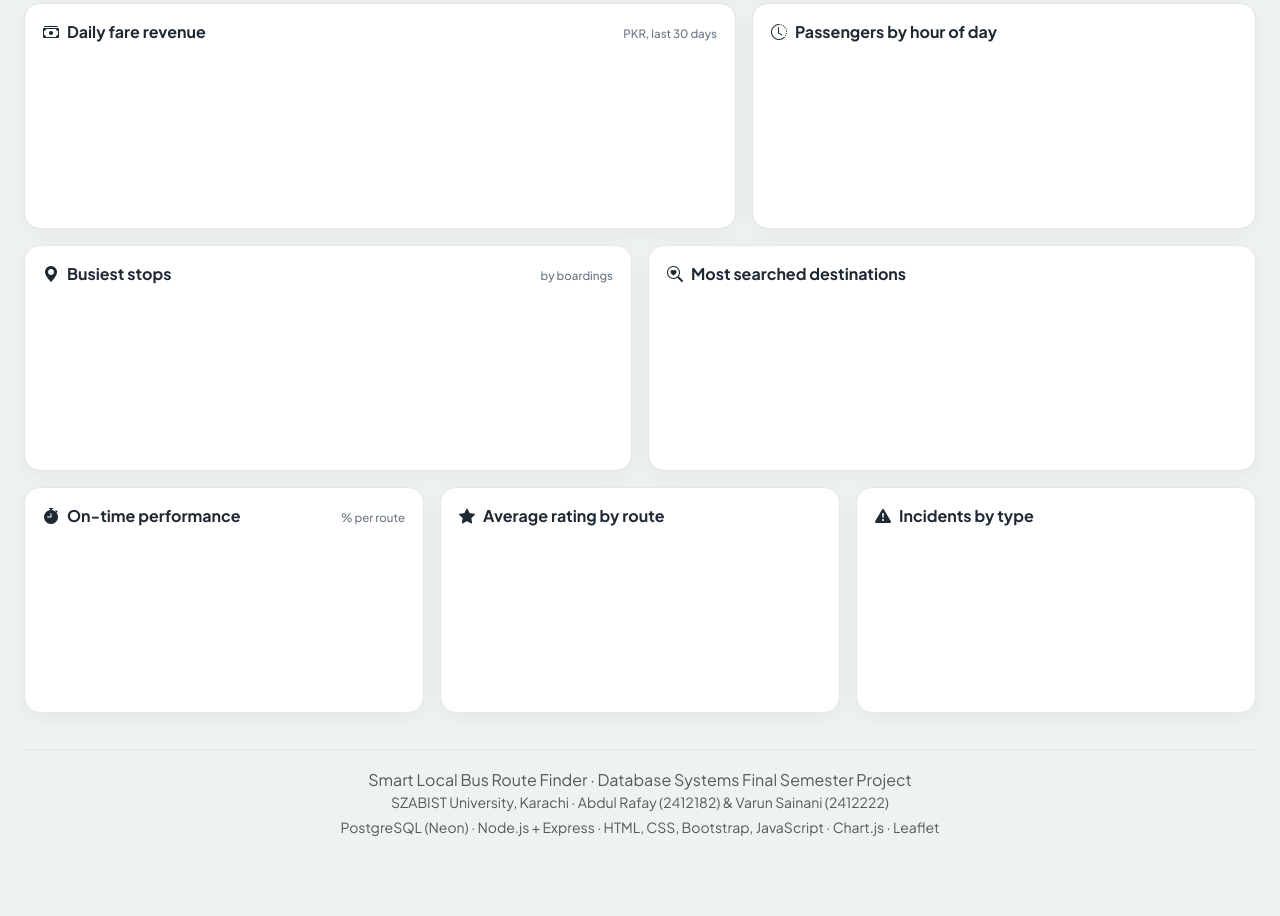
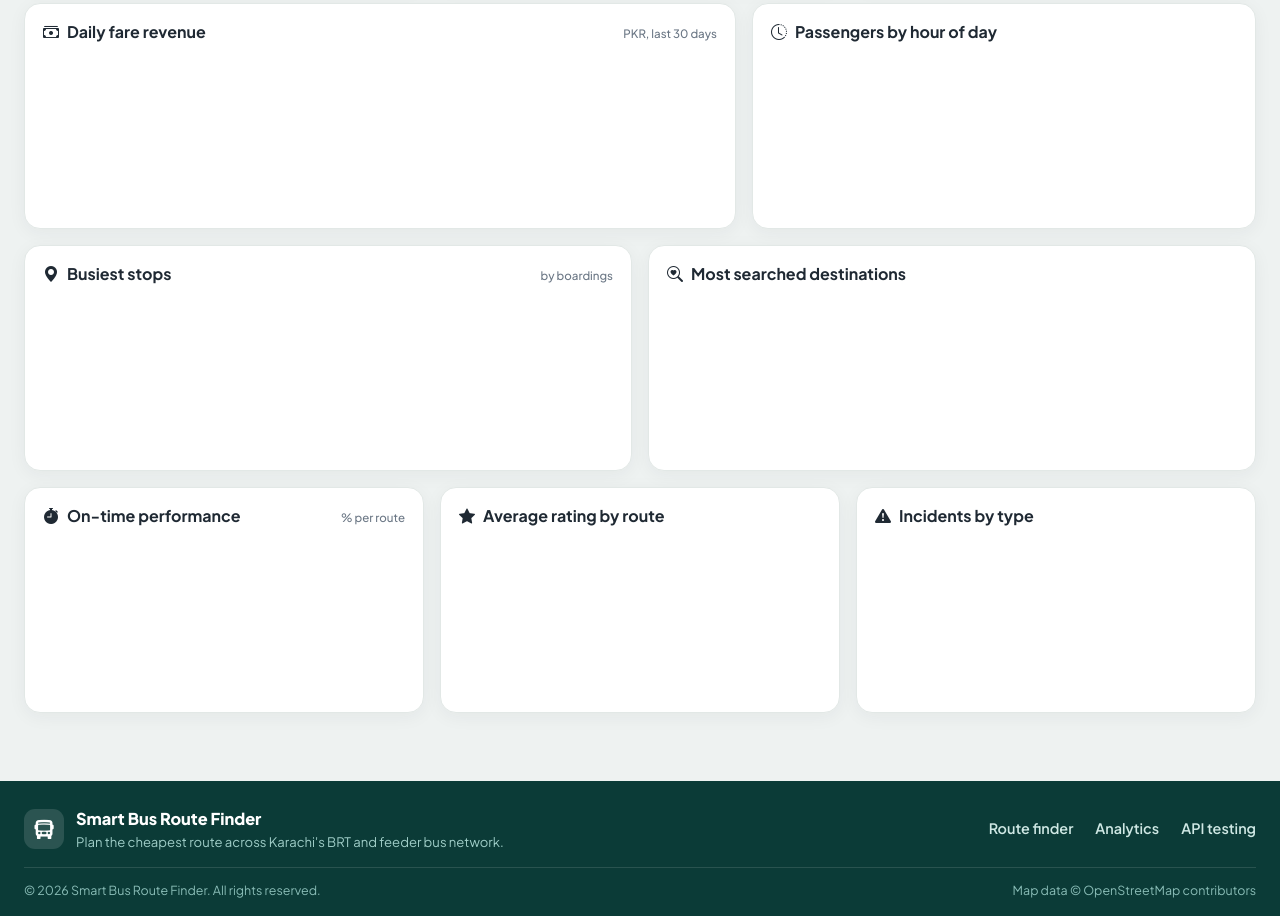
Before and after one commit to varunsainani/smart-bus-route-finder, a website: page public/index.html in a window 1280 px wide. Shown: the part 1126-2042 px from the top of the page. Before the commit the page ends 1998 px from the top, so only its background shows below. Drawn offline with nearby package versions, Linux system fonts and the light colour scheme; no server answers.

Commit message:
feat(ui): remove names, add standard site footer, improve mobile responsiveness

```diff
--- a/public/css/styles.css
+++ b/public/css/styles.css
@@ -132,10 +132,43 @@ body {
 .chart-head small { color: var(--muted); font-weight: 500; font-size: 0.72rem; }
 .chart-card canvas { max-height: 270px; }
 
-/* ---- footer ---- */
-.app-footer { margin: 36px 0 10px; padding-top: 18px; border-top: 1px solid var(--line); }
+/* ---- site footer (normal website footer) ---- */
+.site-footer { margin-top: 44px; background: #0b3b37; color: #cfe8e4; padding: 26px 0 16px; }
+.footer-top {
+  display: flex; justify-content: space-between; align-items: center; gap: 18px; flex-wrap: wrap;
+  padding-bottom: 16px; border-bottom: 1px solid rgba(255, 255, 255, 0.12);
+}
+.footer-brand { display: flex; align-items: center; gap: 12px; }
+.footer-logo {
+  width: 40px; height: 40px; border-radius: 11px; background: rgba(255, 255, 255, 0.13);
+  display: grid; place-items: center; color: #fff; font-size: 1.2rem;
+}
+.fb-title { font-weight: 800; color: #fff; font-size: 1.02rem; }
+.fb-sub { font-size: 0.82rem; color: #9fcdc7; }
+.footer-links { display: flex; gap: 22px; flex-wrap: wrap; }
+.footer-links a { color: #cfe8e4; text-decoration: none; font-size: 0.9rem; font-weight: 600; }
+.footer-links a:hover { color: #fff; }
+.footer-bottom {
+  display: flex; justify-content: space-between; gap: 8px 16px; flex-wrap: wrap;
+  padding-top: 13px; font-size: 0.78rem; color: #89bcb6;
+}
 
+/* ---- responsive ---- */
+@media (max-width: 991px) {
+  .map-card, #map { min-height: 340px; }
+}
 @media (max-width: 575px) {
   .brand-title { font-size: 0.95rem; }
-  .kpi .kpi-val { font-size: 1.3rem; }
+  .brand-sub { display: none; }
+  .kpi { padding: 12px; }
+  .kpi .kpi-val { font-size: 1.25rem; }
+  .kpi .kpi-label { font-size: 0.68rem; }
+  .chart-card .card-body { padding: 13px 14px; }
+  .chart-card canvas { max-height: 240px; }
+  .map-card, #map { min-height: 300px; }
+  .plan-stat .v { font-size: 1rem; }
+  .footer-top { justify-content: center; text-align: center; }
+  .footer-brand { flex-direction: column; text-align: center; gap: 8px; }
+  .footer-bottom { justify-content: center; text-align: center; }
+  .status-pill { font-size: 0.68rem; padding: 4px 9px; }
 }
--- a/public/index.html
+++ b/public/index.html
@@ -31,9 +31,6 @@
         </span>
       </a>
       <div class="d-flex align-items-center gap-3">
-        <span class="navbar-text small d-none d-md-block group-tag">
-          <i class="bi bi-people-fill me-1"></i>Abdul Rafay (2412182) &amp; Varun Sainani (2412222)
-        </span>
         <span id="dbStatus" class="status-pill"><span class="dot"></span> connecting</span>
       </div>
     </div>
@@ -42,7 +39,7 @@
   <main class="container-fluid px-3 px-lg-4 py-4">
 
     <!-- ROUTE FINDER -->
-    <section class="mb-4">
+    <section id="finder" class="mb-4">
       <div class="row g-3">
         <div class="col-lg-5">
           <div class="card finder-card h-100">
@@ -74,7 +71,7 @@
     </section>
 
     <!-- KPI CARDS -->
-    <section class="mb-2">
+    <section id="analytics" class="mb-2">
       <h6 class="dash-section-title"><i class="bi bi-bar-chart-line-fill me-2"></i>Network analytics</h6>
     </section>
     <section id="kpiRow" class="row g-3 mb-4"></section>
@@ -159,12 +156,31 @@
       </div>
     </section>
 
-    <footer class="app-footer text-center text-muted">
-      <div>Smart Local Bus Route Finder &middot; Database Systems Final Semester Project</div>
-      <div class="small">SZABIST University, Karachi &middot; Abdul Rafay (2412182) &amp; Varun Sainani (2412222)</div>
-      <div class="small mt-1">PostgreSQL (Neon) &middot; Node.js + Express &middot; HTML, CSS, Bootstrap, JavaScript &middot; Chart.js &middot; Leaflet</div>
-    </footer>
   </main>
+
+  <!-- FOOTER -->
+  <footer class="site-footer">
+    <div class="container-fluid px-3 px-lg-4">
+      <div class="footer-top">
+        <div class="footer-brand">
+          <span class="footer-logo"><i class="bi bi-bus-front-fill"></i></span>
+          <div>
+            <div class="fb-title">Smart Bus Route Finder</div>
+            <div class="fb-sub">Plan the cheapest route across Karachi's BRT and feeder bus network.</div>
+          </div>
+        </div>
+        <nav class="footer-links">
+          <a href="#finder">Route finder</a>
+          <a href="#analytics">Analytics</a>
+          <a href="api-explorer.html">API testing</a>
+        </nav>
+      </div>
+      <div class="footer-bottom">
+        <span>&copy; 2026 Smart Bus Route Finder. All rights reserved.</span>
+        <span>Map data &copy; OpenStreetMap contributors</span>
+      </div>
+    </div>
+  </footer>
 
   <!-- Scripts -->
   <script src="https://cdn.jsdelivr.net/npm/bootstrap@5.3.3/dist/js/bootstrap.bundle.min.js"></script>
```
